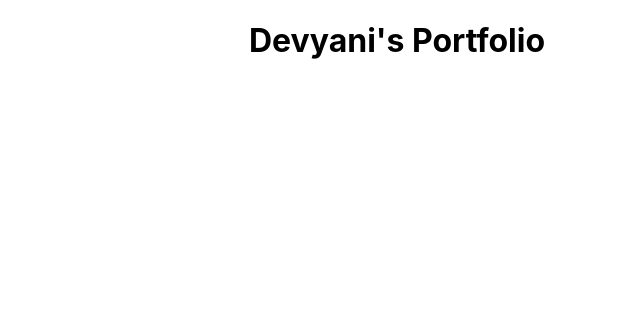
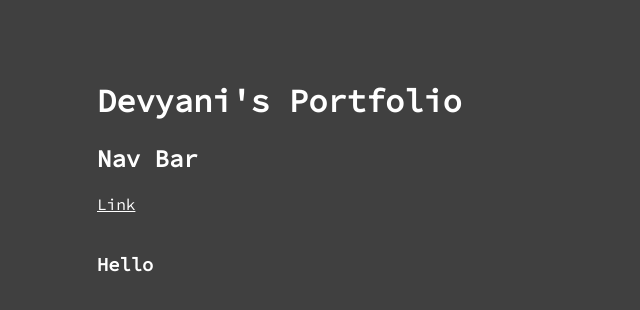
Before and after one commit to devyanibarde/devyanibarde.github.io, a React (Create React App) app in the folder portfolio/: page / in a window 1280 px wide. Shown: the top 310 px of the page, without its empty margins (243-883 px from the left). Built offline with nearby package versions, Linux system fonts and the light colour scheme.

Commit message:
Created navbar component

```diff
--- a/portfolio/src/App.css
+++ /dev/null
@@ -1,38 +0,0 @@
-.App {
-  text-align: center;
-}
-
-.App-logo {
-  height: 40vmin;
-  pointer-events: none;
-}
-
-@media (prefers-reduced-motion: no-preference) {
-  .App-logo {
-    animation: App-logo-spin infinite 20s linear;
-  }
-}
-
-.App-header {
-  background-color: #282c34;
-  min-height: 100vh;
-  display: flex;
-  flex-direction: column;
-  align-items: center;
-  justify-content: center;
-  font-size: calc(10px + 2vmin);
-  color: white;
-}
-
-.App-link {
-  color: #61dafb;
-}
-
-@keyframes App-logo-spin {
-  from {
-    transform: rotate(0deg);
-  }
-  to {
-    transform: rotate(360deg);
-  }
-}
--- a/portfolio/src/App.js
+++ b/portfolio/src/App.js
@@ -1,10 +1,15 @@
-import './App.css';
+import NavBar from './NavBar';
 
 function App() {
+  const title = 'Hello'
   return (
     <div className="App">
+
       <p>
         <h1>Devyani's Portfolio</h1>
+        <NavBar />
+        <br/>
+        <h3>{ title }</h3>
       </p>
     </div>
   );
--- /dev/null
+++ b/portfolio/src/NavBar.js
@@ -0,0 +1,12 @@
+const NavBar = () => {
+    return (
+        <nav className="navbar">
+            <h1>Nav Bar</h1>
+            <div className="links">
+                <a href="#">Link</a>
+            </div>
+        </nav>
+     );
+}
+
+export default NavBar;
--- a/portfolio/src/index.css
+++ b/portfolio/src/index.css
@@ -1,13 +1,13 @@
-body {
-  margin: 0;
-  font-family: -apple-system, BlinkMacSystemFont, 'Segoe UI', 'Roboto', 'Oxygen',
-    'Ubuntu', 'Cantarell', 'Fira Sans', 'Droid Sans', 'Helvetica Neue',
-    sans-serif;
-  -webkit-font-smoothing: antialiased;
-  -moz-osx-font-smoothing: grayscale;
+@import url('https://fonts.googleapis.com/css2?family=Source+Code+Pro&display=swap');
+
+* {
+  font-family: 'Source Code Pro', monospace;
+  background-color: #404040;
+  color: white;
 }
 
-code {
-  font-family: source-code-pro, Menlo, Monaco, Consolas, 'Courier New',
-    monospace;
+.App {
+  max-width: 600px;
+  margin: 40px auto;
+  padding: 20px;
 }
```
